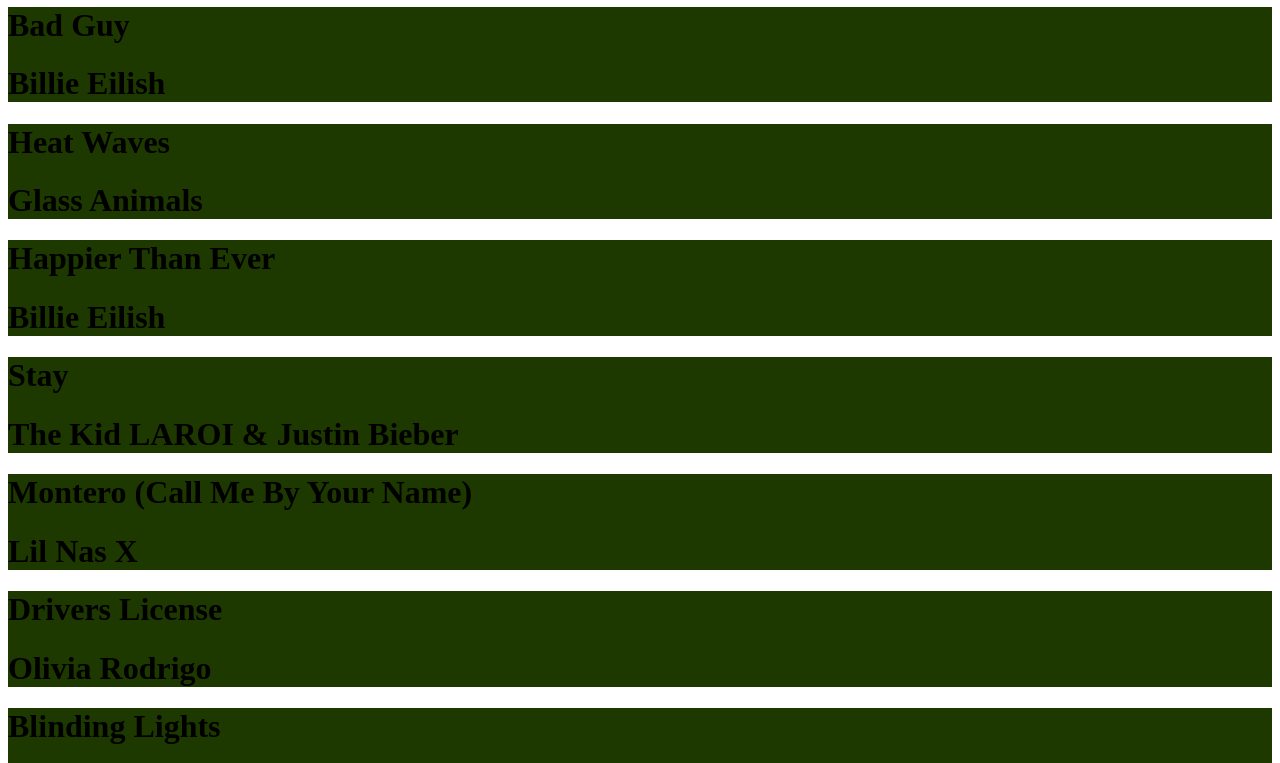
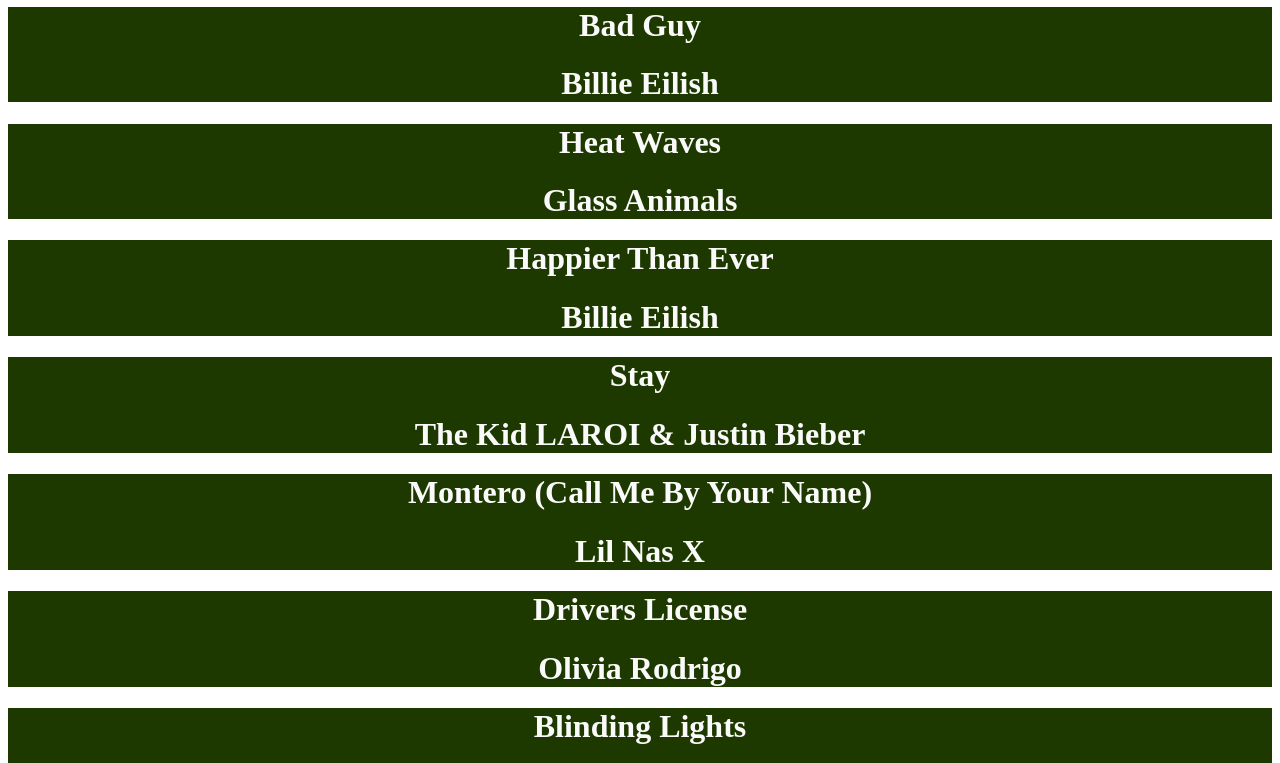
Before and after one commit to staten-island-tech/vite-project-Juiceman78, a website built with Vite: page vite-project/index.html in a window 1280 px wide. Shown: the part 716-1479 px from the top of the page. Built offline with nearby package versions, Linux system fonts and the light colour scheme.

Commit message:
Commit history

```diff
--- a/vite-project/src/main.js
+++ b/vite-project/src/main.js
@@ -43,7 +43,7 @@
     container = document.querySelector("#app");
     container.insertAdjacentHTML(
       "Afterbegin",
-      `<div class = "songs"><h1>${song.title}</h1><h1>${song.artist}</h1></div>`
+      `<div class = "songs"><h1 class="song">${song.title}</h1><h1 class="song">${song.artist}</h1></div>`
     );
   });
 }
--- a/vite-project/src/style.css
+++ b/vite-project/src/style.css
@@ -4,4 +4,8 @@
 }
 .songs {
   background-color: var(--secondary-color);
+  text-align: center;
 }
+.song {
+  color: var(--primary-color);
+}
```
